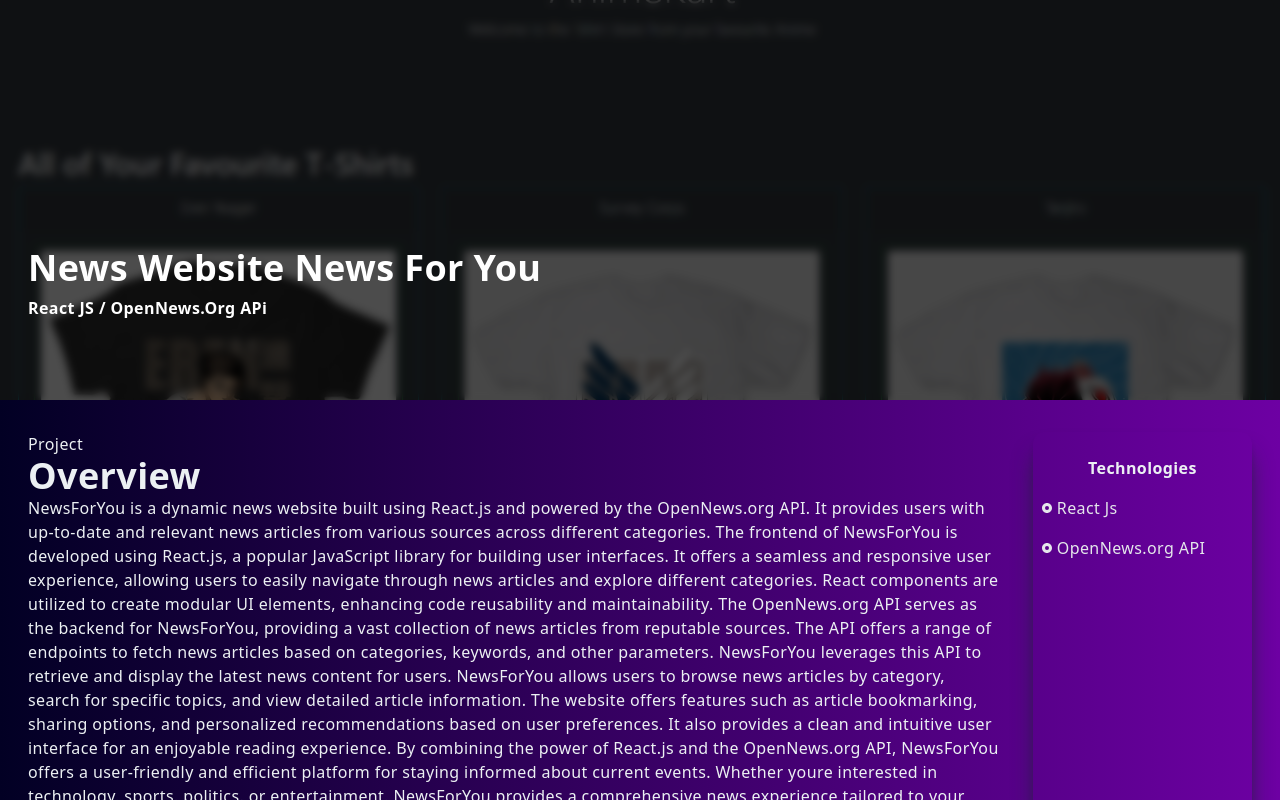
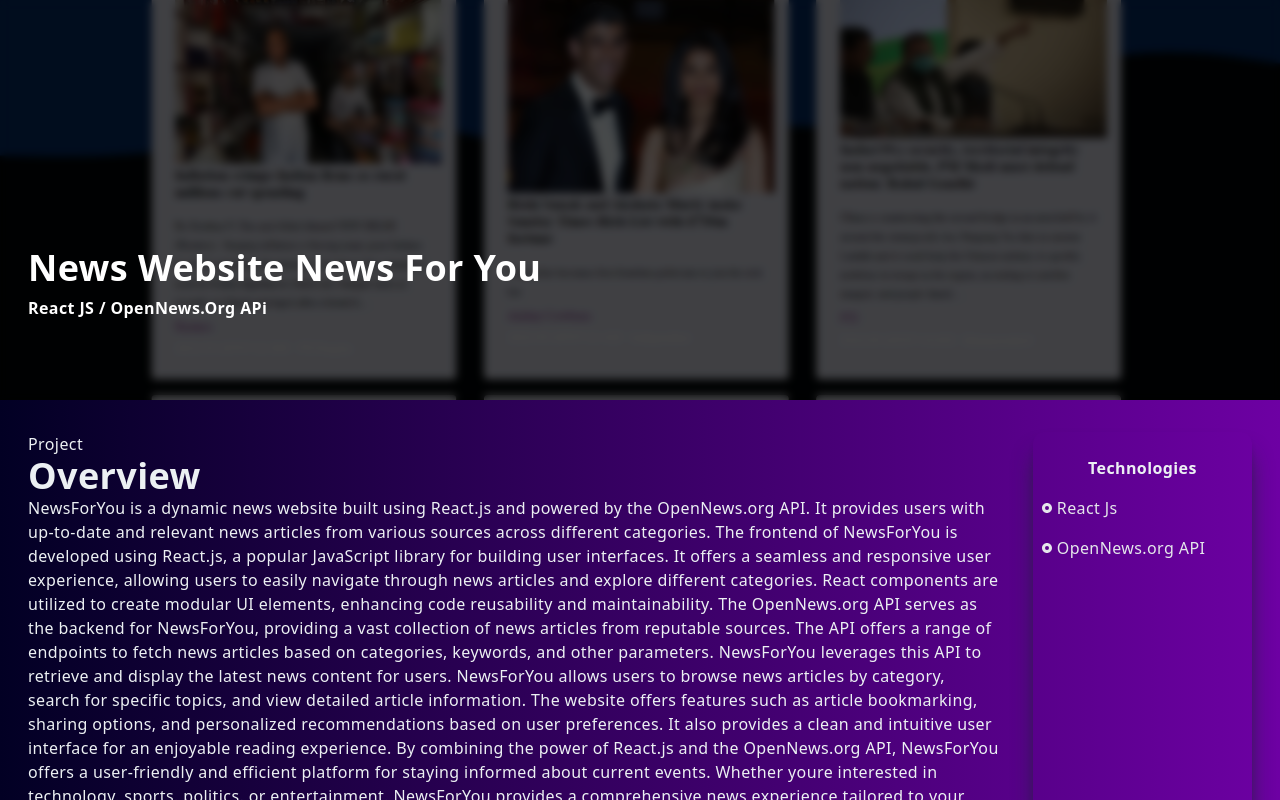
Before and after one commit to Shivang-stack/Portfolio-nextjs, a Next.js app: page /newssite in a window 1280 px wide. Shown: the top 800 px of the page. Built offline with nearby package versions, Linux system fonts and the light colour scheme.

Commit message:
changed cover images

```diff
--- a/pages/chatapp.jsx
+++ b/pages/chatapp.jsx
@@ -1,6 +1,6 @@
 import Image from 'next/image';
 import React from 'react';
-import animekartImg from '../public/assets/projects/AnimeKart.png';
+import chatappImg from '../public/assets/projects/charlando-web.png'
 import { RiRadioButtonFill } from 'react-icons/ri';
 import Link from 'next/link';
 
@@ -13,7 +13,7 @@ const chatapp = () => {
           className='absolute z-1'
           layout='fill'
           objectFit='cover'
-          src={animekartImg}
+          src={chatappImg}
           alt='/'
         />
         <div className='absolute top-[70%] max-w-[1240px] w-full left-[50%] right-[50%] translate-x-[-50%] translate-y-[-50%] text-white z-10 p-2'>
--- a/pages/newssite.jsx
+++ b/pages/newssite.jsx
@@ -1,6 +1,6 @@
 import Image from 'next/image';
 import React from 'react';
-import animekartImg from '../public/assets/projects/AnimeKart.png';
+import newsappImg from '../public/assets/projects/NewsForYou.png'
 import { RiRadioButtonFill } from 'react-icons/ri';
 import Link from 'next/link';
 
@@ -13,7 +13,7 @@ const newssite = () => {
           className='absolute z-1'
           layout='fill'
           objectFit='cover'
-          src={animekartImg}
+          src={newsappImg}
           alt='/'
         />
         <div className='absolute top-[70%] max-w-[1240px] w-full left-[50%] right-[50%] translate-x-[-50%] translate-y-[-50%] text-white z-10 p-2'>
--- a/pages/videochat.jsx
+++ b/pages/videochat.jsx
@@ -1,6 +1,6 @@
 import Image from 'next/image';
 import React from 'react';
-import animekartImg from '../public/assets/projects/AnimeKart.png';
+import videochatImg from '../public/assets/projects/videochat.png'
 import { RiRadioButtonFill } from 'react-icons/ri';
 import Link from 'next/link';
 
@@ -13,7 +13,7 @@ const videochat = () => {
           className='absolute z-1'
           layout='fill'
           objectFit='cover'
-          src={animekartImg}
+          src={videochatImg}
           alt='/'
         />
         <div className='absolute top-[70%] max-w-[1240px] w-full left-[50%] right-[50%] translate-x-[-50%] translate-y-[-50%] text-white z-10 p-2'>
--- a/pages/weatherapp.jsx
+++ b/pages/weatherapp.jsx
@@ -1,6 +1,6 @@
 import Image from 'next/image';
 import React from 'react';
-import animekartImg from '../public/assets/projects/AnimeKart.png';
+import weatherAppImg from '../public/assets/projects/weatherapp.png'
 import { RiRadioButtonFill } from 'react-icons/ri';
 import Link from 'next/link';
 
@@ -13,7 +13,7 @@ const weatherapp = () => {
           className='absolute z-1'
           layout='fill'
           objectFit='cover'
-          src={animekartImg}
+          src={weatherAppImg}
           alt='/'
         />
         <div className='absolute top-[70%] max-w-[1240px] w-full left-[50%] right-[50%] translate-x-[-50%] translate-y-[-50%] text-white z-10 p-2'>
```
